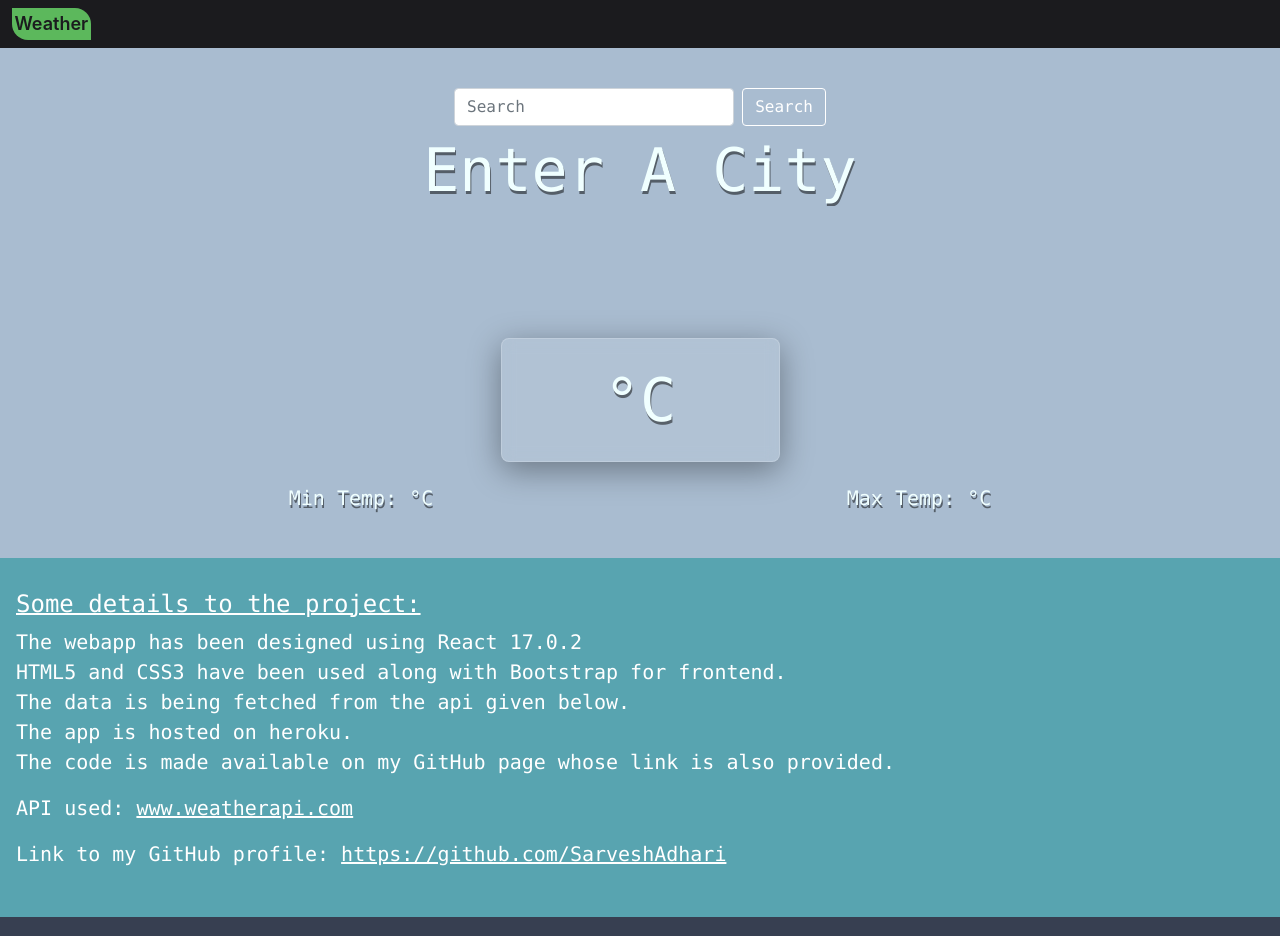
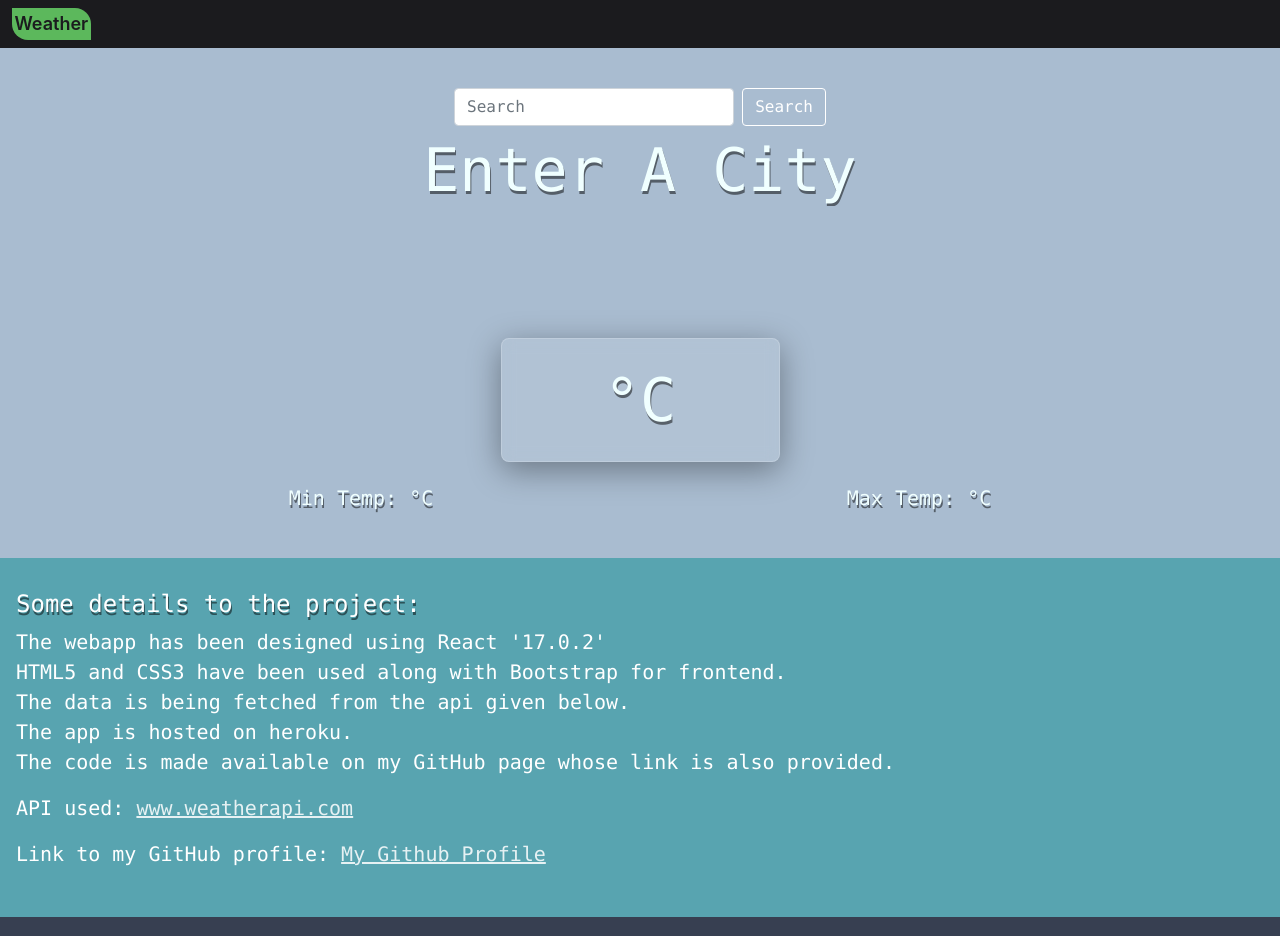
Before and after one commit to SarveshAdhari/weather-app, a React (Create React App) app in the folder weather-app/: page / in a window 1280 px wide. Shown: the top 936 px of the page. Built offline with nearby package versions, Linux system fonts and the light colour scheme; the HTML template or start-up script is replaced by a standard one.

Commit message:
Final Commit

```diff
--- a/weather-app/src/App.css
+++ b/weather-app/src/App.css
@@ -133,8 +133,8 @@ Colors for app: #1B1B1E => Rasin Black
 }
 
 .hour h4{
-  text-decoration: underline 2px solid white;
   margin-bottom: 1vh;
+  text-shadow: 1px 3px rgba(0,0,0,0.5);
 }
 
 .hour p{
@@ -146,13 +146,17 @@ Colors for app: #1B1B1E => Rasin Black
 .hour a{
   color: white;
   text-align: left;
+  opacity: 85%;
 }
 
 .hour a:hover{
   color: white;
   text-align: left;
   text-decoration: none;
+  opacity: 100%;
 }
+
+
 
 /* Footer Css */
 
--- a/weather-app/src/Home.js
+++ b/weather-app/src/Home.js
@@ -69,7 +69,7 @@ const Home = () => {
                                 <h4>
                                     Some details to the project:
                                 </h4>
-                                The webapp has been designed using React 17.0.2
+                                The webapp has been designed using React '17.0.2'
                                 <br />
                                 HTML5 and CSS3 have been used along with Bootstrap for frontend.
                                 <br />
@@ -80,11 +80,11 @@ const Home = () => {
                                 The code is made available on my GitHub page whose link is also provided.
 
                             </p>
-                            <p>
+                            <p className="link">
                                 API used: <a href="https://weatherapi.com">www.weatherapi.com </a>
                             </p>
-                            <p>
-                                Link to my GitHub profile: <a href="https://github.com/SarveshAdhari">https://github.com/SarveshAdhari</a>
+                            <p className="link">
+                                Link to my GitHub profile: <a href="https://github.com/SarveshAdhari">My Github Profile</a>
                             </p>
 
                         </div>
```
